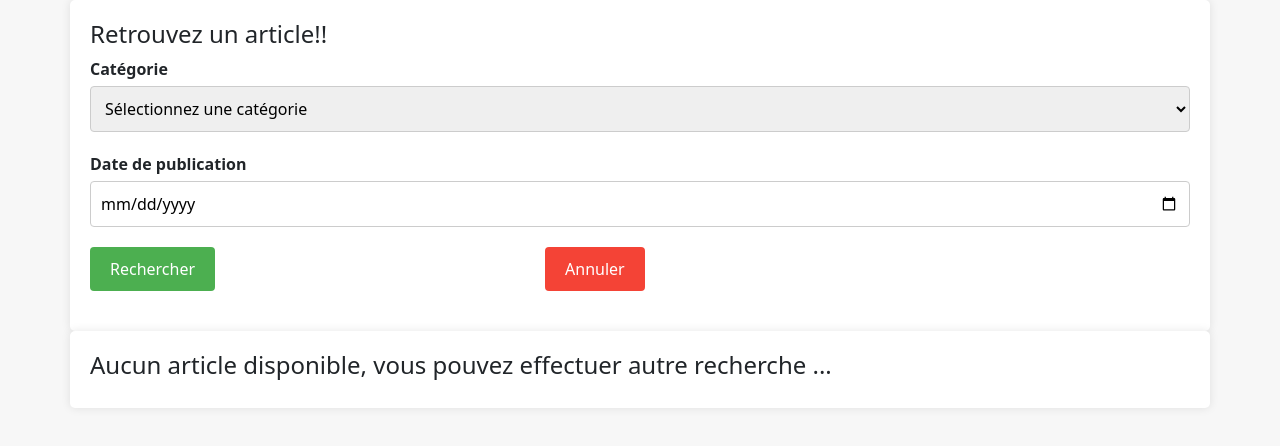
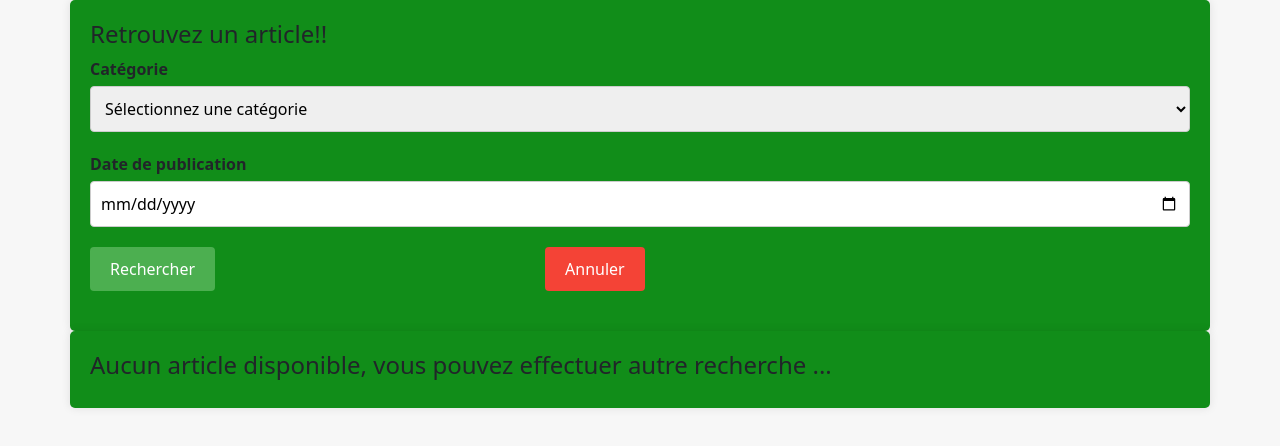
Before and after one commit to gabin-etapeh/articles-publies, an Angular app: page / in a window 1280 px wide. Shown: the top 446 px of the page. Built offline with nearby package versions, Linux system fonts and the light colour scheme.

Commit message:
Demonstration

```diff
--- a/src/app/app.component.css
+++ b/src/app/app.component.css
@@ -5,7 +5,7 @@ body {
   }
 
   .container {
-    background-color: white;
+    background-color: rgb(17, 141, 25);
     padding: 20px;
     border-radius: 5px;
     box-shadow: 0 0 10px rgba(0, 0, 0, 0.1);
```
